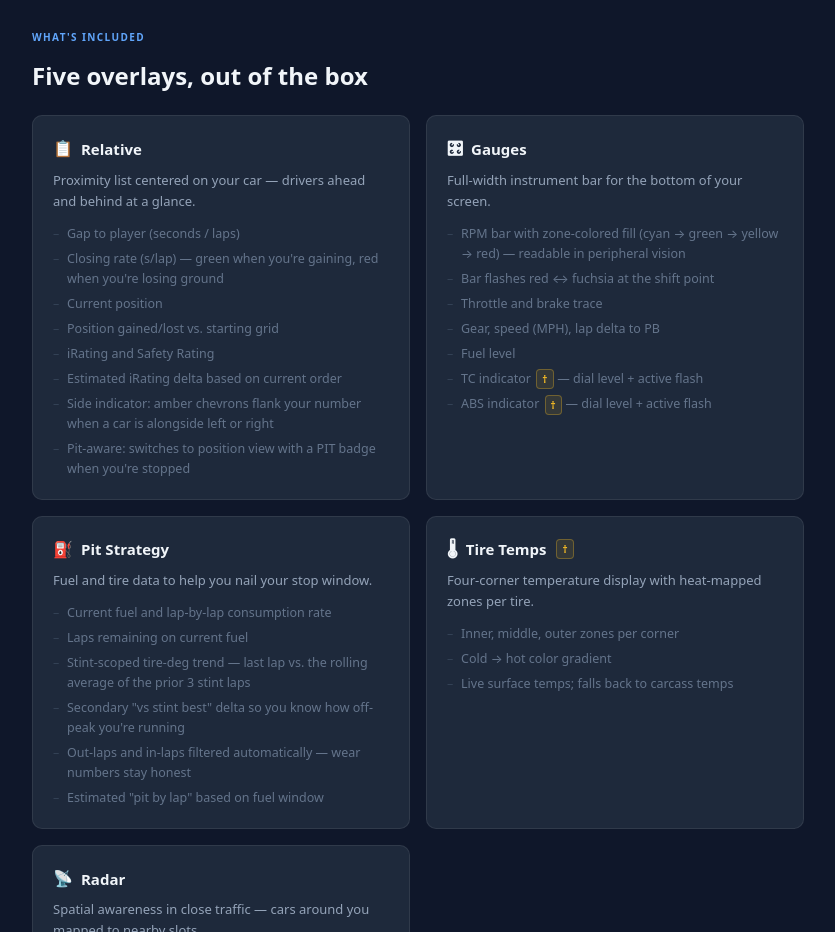
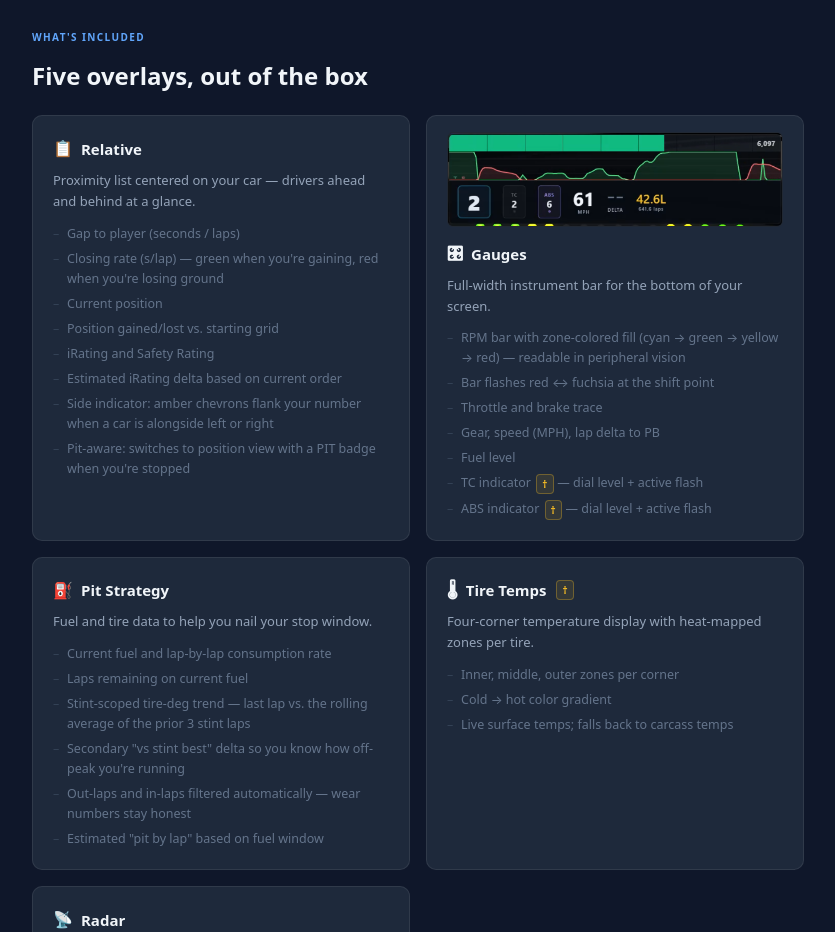
Before and after one commit to jaybrower/jaybrower.github.io, a plain HTML site: page racelayer/index.html in a window 1280 px wide. Shown: the part 1140-2072 px from the top of the page, without its empty margins (222-1057 px from the left). Drawn offline with Linux system fonts and the light colour scheme.

Commit message:
feat(racelayer): wire Gauges screenshot into overlay card
- New .overlay-img CSS pattern: full-width, natural aspect, soft border
  (works for any overlay shape, since each capture has its own ratio)
- Gauges card now shows 02-gauges-01.png at the top (ABS engaged + RPM
  bar + speed + delta + fuel)
- Renamed mislabeled 02-relative-01.png -> 02-gauges-01.png
- SCREENSHOTS.md updated to multi-variant naming pattern (02-<overlay>-NN)
  so multiple captures per overlay can coexist while we pick the best

```diff
--- a/racelayer/index.html
+++ b/racelayer/index.html
@@ -238,6 +238,15 @@
       border: 1px solid var(--border);
       border-radius: 10px;
       padding: 20px;
+    }
+    .overlay-card .overlay-img {
+      display: block;
+      width: 100%;
+      height: auto;
+      border-radius: 6px;
+      margin: -4px 0 14px;
+      background: rgba(0,0,0,0.35);
+      border: 1px solid rgba(255,255,255,0.06);
     }
     .overlay-card h3 {
       font-size: 15px;
@@ -663,6 +672,7 @@
       </div>
 
       <div class="overlay-card">
+        <img class="overlay-img" src="img/02-gauges-01.png" alt="RaceLayer Gauges overlay showing RPM bar, throttle/brake trace, gear, speed, delta, fuel, and an active ABS indicator" loading="lazy" decoding="async" />
         <h3><span class="icon">🎛 </span> Gauges</h3>
         <p>Full-width instrument bar for the bottom of your screen.</p>
         <ul>
```
Also changed, not shown: racelayer/img/02-gauges-01.png (added), 1 other file.
